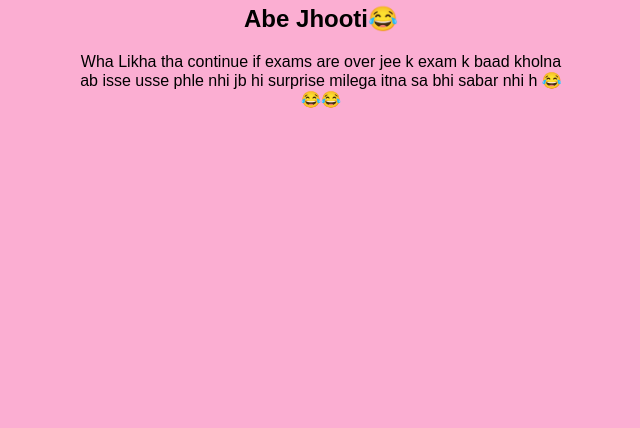
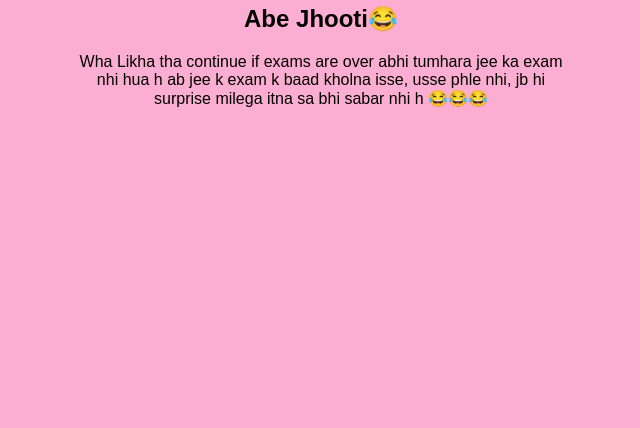
Before and after one commit to Passwordhack/ProjectR, a plain HTML site: page war.html in a window 1280 px wide. Shown: the part 372-800 px from the top of the page, without its empty margins (319-959 px from the left). Drawn offline with Linux system fonts and the light colour scheme; a script that the page names is missing.

Commit message:
Add files via upload

```diff
--- a/war.html
+++ b/war.html
@@ -24,7 +24,7 @@
 
 
 
-    <p>Wha Likha tha continue if exams are over jee k exam k baad kholna ab isse usse phle nhi jb hi surprise milega itna sa bhi sabar nhi h 😂😂😂</p>
+    <p>Wha Likha tha continue if exams are over abhi tumhara jee ka exam nhi hua h ab jee k exam k baad kholna isse, usse phle nhi, jb hi surprise milega itna sa bhi sabar nhi h 😂😂😂</p>
 
 
   </div>
```
